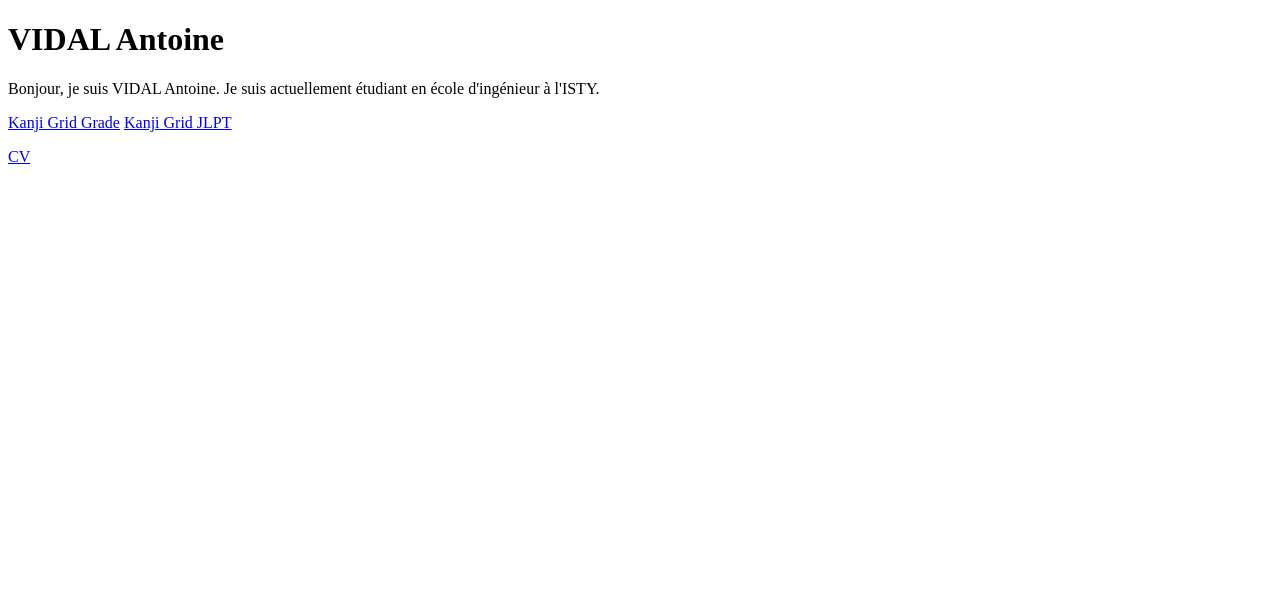
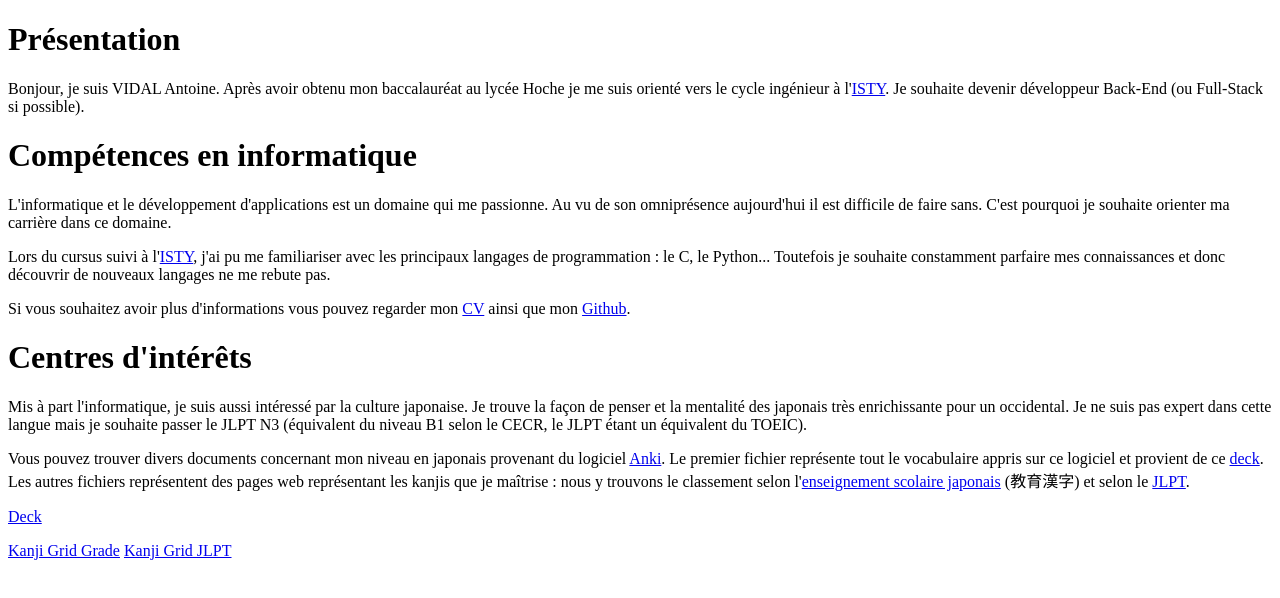
Before and after one commit to VIDAL-Antoine/VIDAL-Antoine.github.io, a plain HTML site: page index.html in a window 1280 px wide. Drawn offline with Linux system fonts and the light colour scheme.

Commit message:
Ajout description page FR

```diff
--- a/index.html
+++ b/index.html
@@ -7,9 +7,18 @@
   </head>
 
   <body>
-    <h1>VIDAL Antoine</h1>
-    <p>Bonjour, je suis VIDAL Antoine. Je suis actuellement étudiant en école d'ingénieur à l'ISTY.</p>
-    <p><a href="docs/kg_g_2022-06-21.html" target=”_blank”>Kanji Grid Grade</a> <a href="docs/kg_j_2022-06-21.html" target=”_blank”>Kanji Grid JLPT</a></p>
-    <p><a href="docs/CV_Antoine_VIDAL_2022.pdf" target=”_blank”>CV</a></p>
+    <h1>Présentation</h1>
+    <p>Bonjour, je suis VIDAL Antoine. Après avoir obtenu mon baccalauréat au lycée Hoche je me suis orienté vers le cycle ingénieur à l'<a href="https://www.isty.uvsq.fr/cycle-ingenieur-informatique">ISTY</a>. Je souhaite devenir développeur Back-End (ou Full-Stack si possible).</p>
+
+    <h1>Compétences en informatique</h1>
+
+    <p>L'informatique et le développement d'applications est un domaine qui me passionne. Au vu de son omniprésence aujourd'hui il est difficile de faire sans. C'est pourquoi je souhaite orienter ma carrière dans ce domaine.</p>
+    <p>Lors du cursus suivi à l'<a href="https://www.isty.uvsq.fr/">ISTY</a>, j'ai pu me familiariser avec les principaux langages de programmation : le C, le Python... Toutefois je souhaite constamment parfaire mes connaissances et donc découvrir de nouveaux langages ne me rebute pas.</p>
+    <p>Si vous souhaitez avoir plus d'informations vous pouvez regarder mon <a href="docs/CV_Antoine_VIDAL_2022.pdf" target=”_blank”>CV</a> ainsi que mon <a href="https://github.com/VIDAL-Antoine" target="_blank">Github</a>.</p>
+
+    <h1>Centres d'intérêts</h1>
+    <p>Mis à part l'informatique, je suis aussi intéressé par la culture japonaise. Je trouve la façon de penser et la mentalité des japonais très enrichissante pour un occidental. Je ne suis pas expert dans cette langue mais je souhaite passer le JLPT N3 (équivalent du niveau B1 selon le CECR, le JLPT étant un équivalent du TOEIC).</p>
+    <p>Vous pouvez trouver divers documents concernant mon niveau en japonais provenant du logiciel <a href="https://apps.ankiweb.net/">Anki</a>. Le premier fichier représente tout le vocabulaire appris sur ce logiciel et provient de ce <a href="https://ankiweb.net/shared/info/2112246396">deck</a>. Les autres fichiers représentent des pages web représentant les kanjis que je maîtrise : nous y trouvons le classement selon l'<a href="https://fr.wikipedia.org/wiki/Gakush%C5%AB_kanji">enseignement scolaire japonais</a> (教育漢字) et selon le <a href="https://fr.wikipedia.org/wiki/Japanese-Language_Proficiency_Test">JLPT</a>.</p>
+    <p><a href="docs/日本語.apkg" target=”_blank”>Deck</a></p> <a href="docs/kg_g_2022-06-21.html" target=”_blank”>Kanji Grid Grade</a> <a href="docs/kg_j_2022-06-21.html" target=”_blank”>Kanji Grid JLPT</a>
   </body>
 </html>
```
